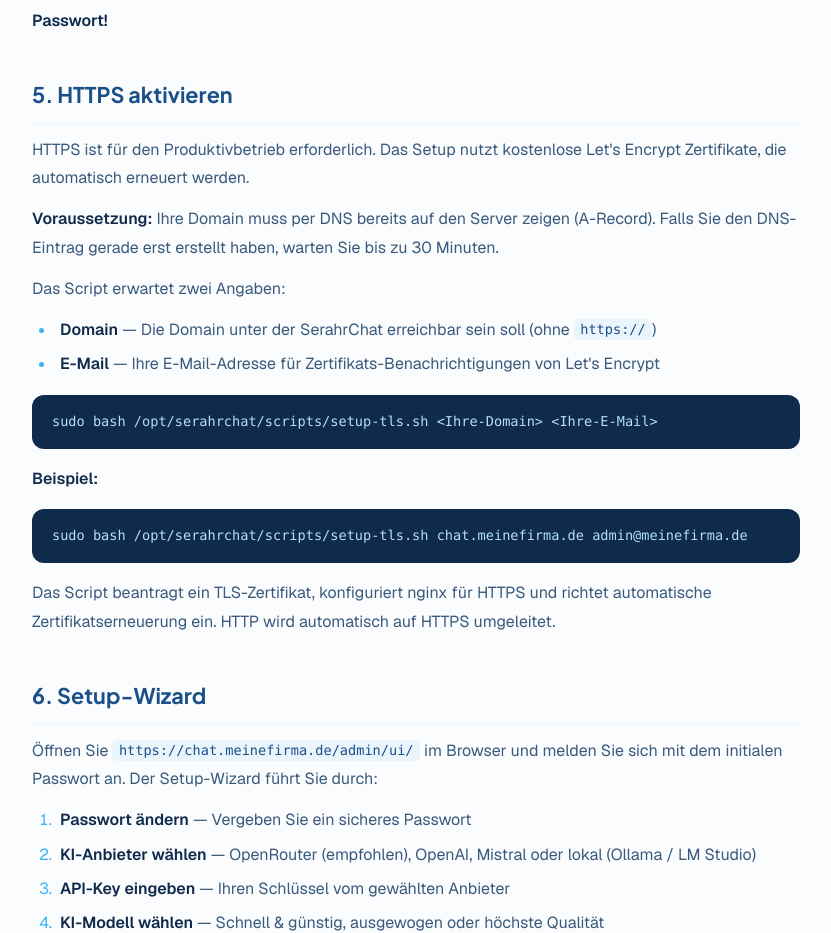
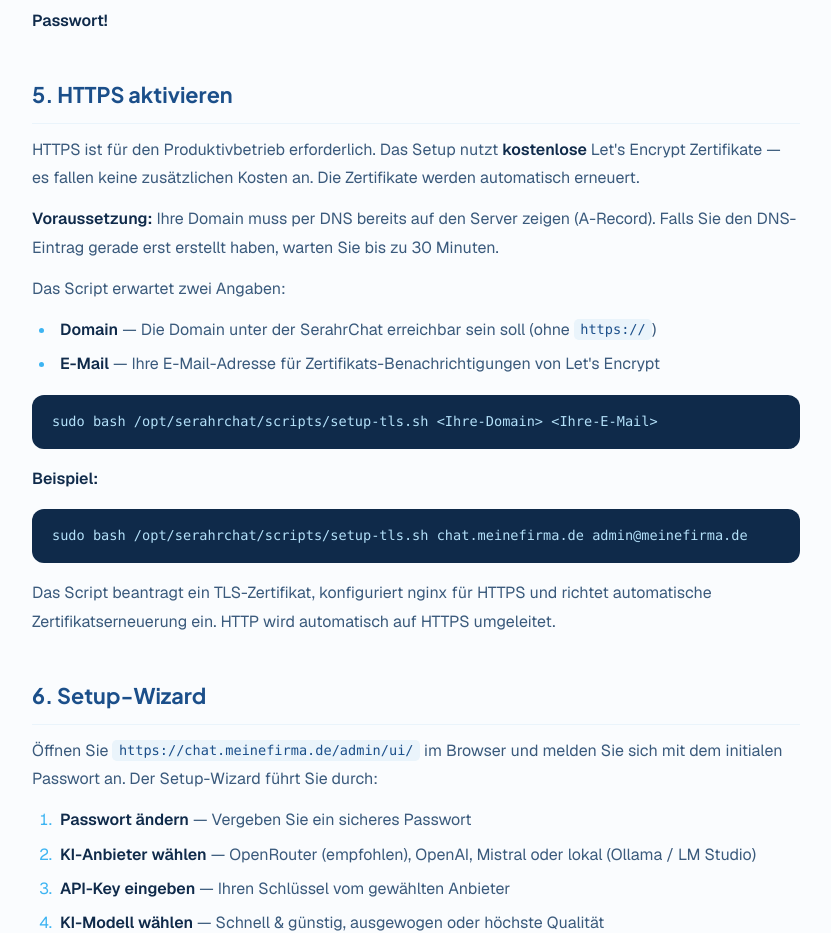
Before and after one commit to Reeb78/serahr-website, a Next.js app: page /de/dokumentation/chat in a window 1280 px wide. Shown: the part 2642-3575 px from the top of the page, without its empty margins (224-1055 px from the left). Built offline with nearby package versions, Linux system fonts and the light colour scheme.

Commit message:
docs: emphasize that HTTPS certificates are free of charge
Bold "kostenlose"/"free" and add explicit "no additional costs" note
to reassure beginners that HTTPS setup has no hidden fees.

Co-Authored-By: Claude Opus 4.6 <noreply@anthropic.com>

```diff
--- a/src/app/[locale]/dokumentation/chat/page.tsx
+++ b/src/app/[locale]/dokumentation/chat/page.tsx
@@ -95,7 +95,7 @@ function DoksChatDE() {
       <p>Am Ende erhalten Sie die URL zum Admin-Panel und ein initiales Passwort. <strong>Notieren Sie sich dieses Passwort!</strong></p>
 
       <h2>5. HTTPS aktivieren</h2>
-      <p>HTTPS ist für den Produktivbetrieb erforderlich. Das Setup nutzt kostenlose Let&apos;s Encrypt Zertifikate, die automatisch erneuert werden.</p>
+      <p>HTTPS ist für den Produktivbetrieb erforderlich. Das Setup nutzt <strong>kostenlose</strong> Let&apos;s Encrypt Zertifikate — es fallen keine zusätzlichen Kosten an. Die Zertifikate werden automatisch erneuert.</p>
       <p><strong>Voraussetzung:</strong> Ihre Domain muss per DNS bereits auf den Server zeigen (A-Record). Falls Sie den DNS-Eintrag gerade erst erstellt haben, warten Sie bis zu 30 Minuten.</p>
       <p>Das Script erwartet zwei Angaben:</p>
       <ul>
@@ -272,7 +272,7 @@ function DoksChatEN() {
       <p>At the end you will receive the admin panel URL and an initial password. <strong>Save this password!</strong></p>
 
       <h2>5. Enable HTTPS</h2>
-      <p>HTTPS is required for production use. The setup uses free Let&apos;s Encrypt certificates that renew automatically.</p>
+      <p>HTTPS is required for production use. The setup uses <strong>free</strong> Let&apos;s Encrypt certificates — no additional costs. Certificates are renewed automatically.</p>
       <p><strong>Prerequisite:</strong> Your domain must already point to the server via DNS (A record). If you just created the DNS entry, wait up to 30 minutes.</p>
       <p>The script requires two parameters:</p>
       <ul>
```
